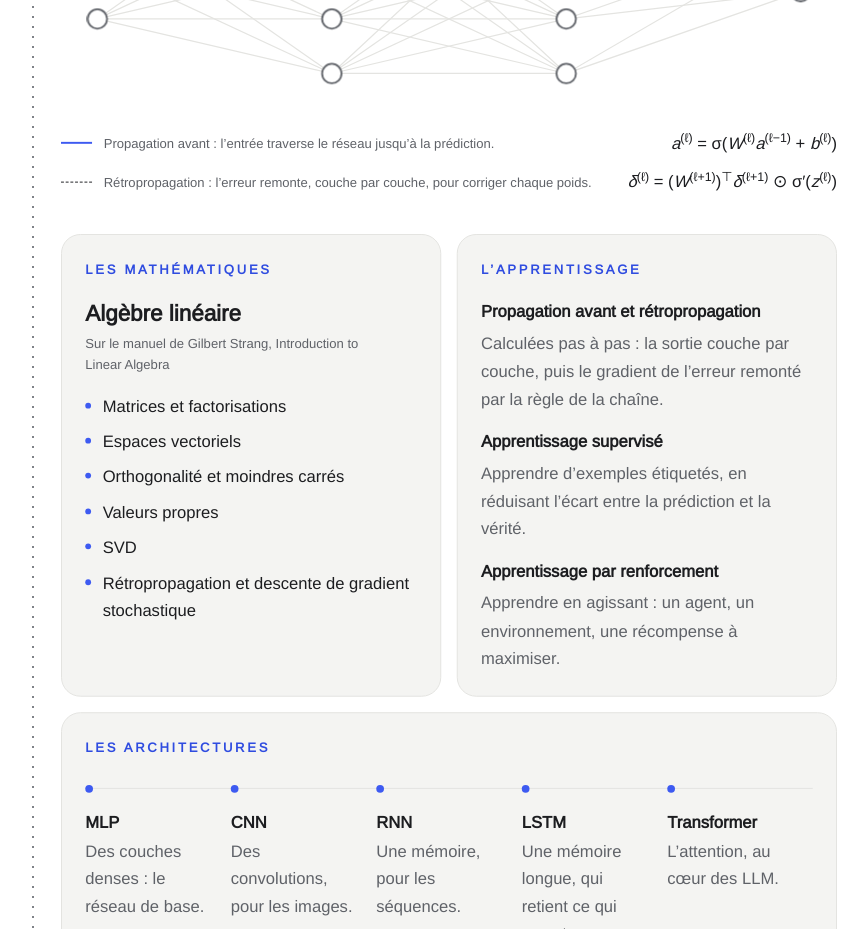
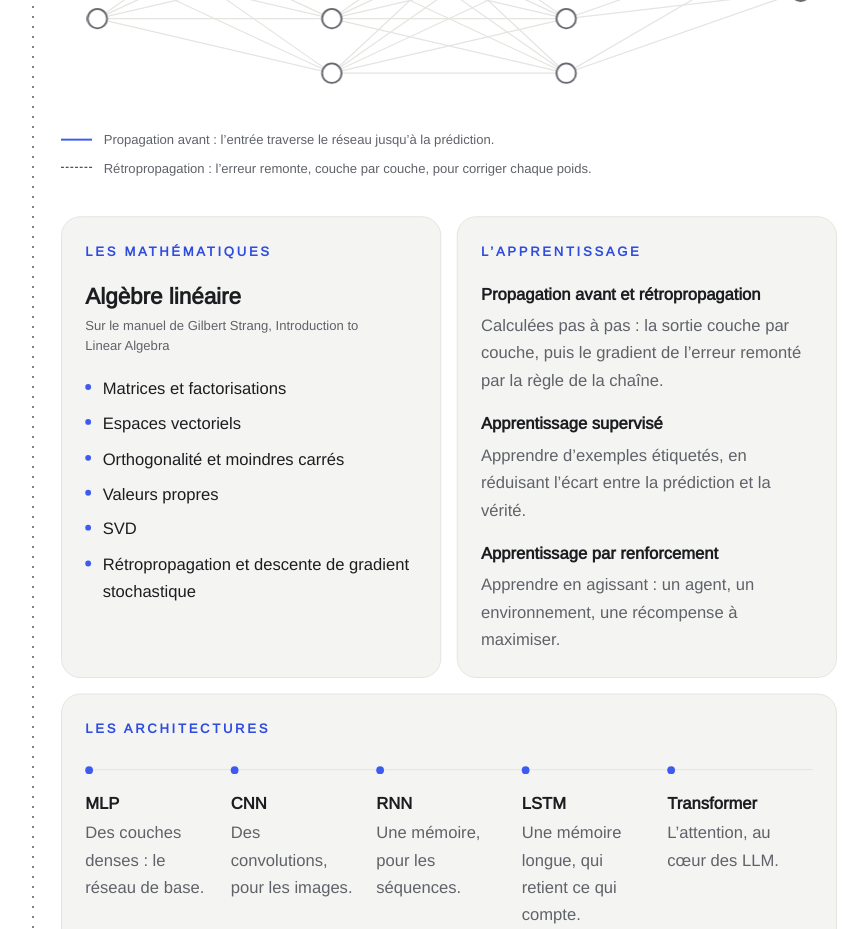
Before and after one commit to William-Stoops/Portfolio, a React (Vite) app: page /fr in a window 1280 px wide. Shown: the part 6920-7849 px from the top of the page, without its empty margins (287-1155 px from the left). Built offline with nearby package versions, Linux system fonts and the light colour scheme.

Commit message:
refactor(korea): say the two passes in words only
At William's request, the equations of the forward and backward passes are removed from
under the network. The caption keeps its two sentences beside their line samples.

```diff
--- a/src/features/korea/components/propagation-diagram.tsx
+++ b/src/features/korea/components/propagation-diagram.tsx
@@ -12,19 +12,13 @@ const NETWORK = networkLayout(LAYERS, BOX);
 const FORWARD_START = 12;
 const BACKWARD_START = 50;
 const STEP = 10;
-// Each pass beside its equation on a wide chapter, above it on a narrow one. The line sample
-// sits on the first line of its words when they wrap; the equation is indented to start
-// under the words, past the sample (w-8) and its gap (gap-3).
-const LEGEND_ROW_CLASS_NAME =
-  'flex flex-col gap-1 @2xl:flex-row @2xl:items-center @2xl:justify-between @2xl:gap-8';
-const EQUATION_CLASS_NAME = 'ps-11 text-body whitespace-nowrap text-fg @2xl:ps-0';
+// The line sample sits on the first line of its words when they wrap.
+const LEGEND_ROW_CLASS_NAME = 'flex items-start gap-3';
 
 // A network's two passes, drawn: as the drawing crosses the screen, the signal lights its
 // connections layer by layer to the output (the accent), then the error flows back to the
 // input (dashed). Scroll-driven, so it never moves on its own; still, both passes are
-// drawn. Decoration: the caption says the same in words, then sets each pass in its usual
-// notation, the same in every language (hidden from screen readers, which the words serve
-// better than symbols read one by one).
+// drawn. Decoration: the caption says the same in words.
 export function PropagationDiagram({ propagation }: PropagationDiagramProps) {
   return (
     <figure className="flex flex-col gap-5">
@@ -94,38 +88,18 @@ export function PropagationDiagram({ propagation }: PropagationDiagramProps) {
           />
         ))}
       </svg>
-      <figcaption className="flex flex-col gap-3 text-small text-fg-muted">
+      <figcaption className="flex flex-col gap-2 text-small text-fg-muted">
         <span className={LEGEND_ROW_CLASS_NAME}>
-          <span className="flex items-start gap-3">
           <span aria-hidden="true" className="mt-2.5 h-0.5 w-8 shrink-0 bg-accent" />
           {propagation.forward}
         </span>
-          <span data-equation aria-hidden="true" className={EQUATION_CLASS_NAME}>
-            <var>a</var>
-            <sup>(ℓ)</sup> = σ(<var>W</var>
-            <sup>(ℓ)</sup>
-            <var>a</var>
-            <sup>(ℓ−1)</sup> + <var>b</var>
-            <sup>(ℓ)</sup>)
-          </span>
-        </span>
         <span className={LEGEND_ROW_CLASS_NAME}>
-          <span className="flex items-start gap-3">
           <span
             aria-hidden="true"
             className="mt-2.5 w-8 shrink-0 border-t border-dashed border-fg"
           />
           {propagation.backward}
         </span>
-          <span data-equation aria-hidden="true" className={EQUATION_CLASS_NAME}>
-            <var>δ</var>
-            <sup>(ℓ)</sup> = (<var>W</var>
-            <sup>(ℓ+1)</sup>)<sup>⊤</sup>
-            <var>δ</var>
-            <sup>(ℓ+1)</sup> ⊙ σ′(<var>z</var>
-            <sup>(ℓ)</sup>)
-          </span>
-        </span>
       </figcaption>
     </figure>
   );
```
Also changed, not shown: 2 other files (tests, documents, lock files or other folders). Lines whose indentation alone changed are shown as unchanged.
